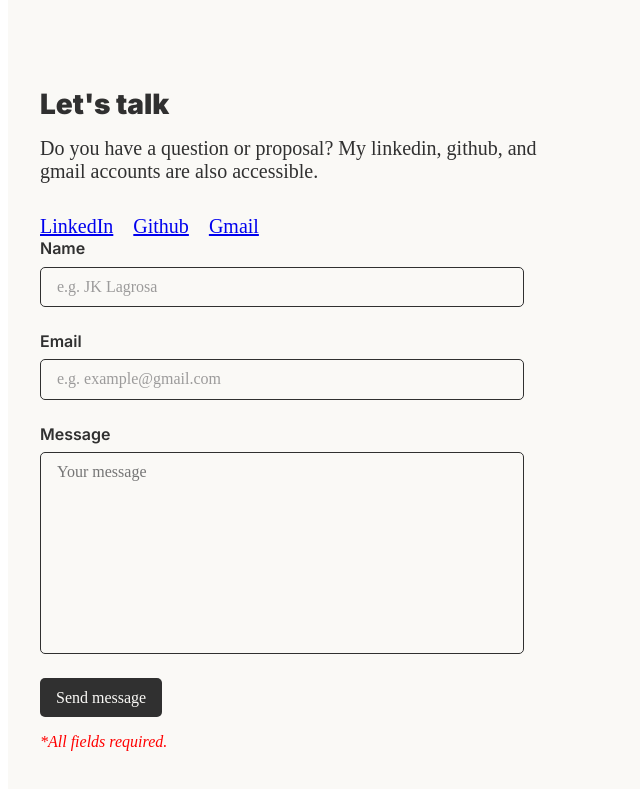
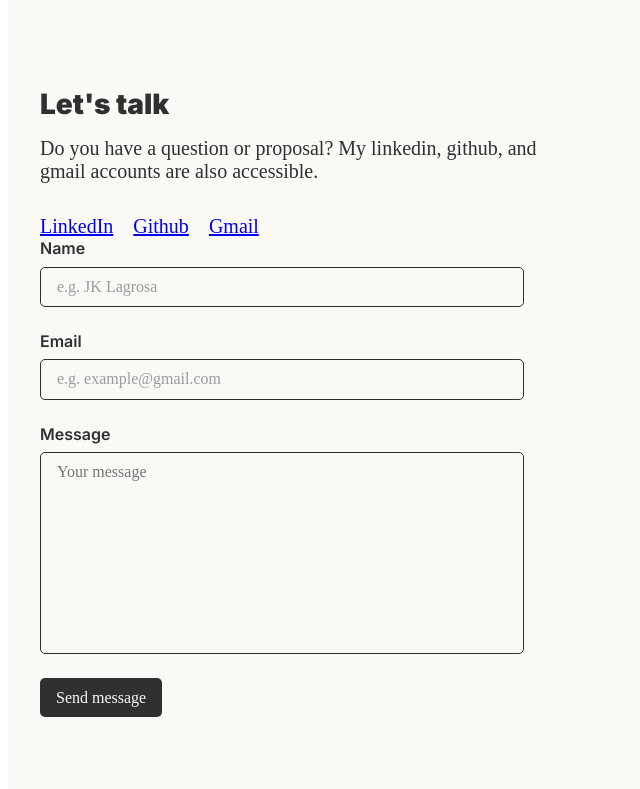
Before and after one commit to jklagrosa/JK-Lagrosa, a Next.js app: page / in a window 1280 px wide. Shown: the part 6177-6966 px from the top of the page, without its empty margins (0-640 px from the left). Built offline with nearby package versions, Linux system fonts and the light colour scheme.

Commit message:
Added: footer component

```diff
--- a/components/Contact.js
+++ b/components/Contact.js
@@ -1,7 +1,14 @@
+import { useState } from "react";
 import styles from "../styles/COMPONENT.module.scss";
 import { Container, Row, Col } from "react-bootstrap";
 
 const Contact = () => {
+  const [loading, setLoading] = useState(false);
+
+  const handleOnSubmit = () => {
+    setLoading(true);
+  };
+
   return (
     <>
       <div className={styles._contact_component_wrapper}>
@@ -53,21 +60,33 @@ const Contact = () => {
               className="order-1 order-lg-2"
               id={styles._contact_column_wrapper_}
             >
-              <form>
+              <form
+                action="https://formsubmit.co/b5df48a9b22a6fe270ef2d0708beb87b"
+                method="POST"
+                onSubmit={handleOnSubmit}
+              >
+                <input
+                  type="hidden"
+                  name="_subject"
+                  value="PORTFOLIO - Someone has sent you a message."
+                />
+
                 <label>Name</label>
                 <input
                   type="text"
                   required
                   minLength={2}
                   placeholder="e.g. JK Lagrosa"
+                  name="name"
                 />
                 {/* ### */}
                 <label>Email</label>
                 <input
                   type="email"
                   required
-                  minLength={2}
+                  minLength={6}
                   placeholder="e.g. example@gmail.com"
+                  name="email"
                 />
                 {/* ### */}
                 <label>Message</label>
@@ -77,13 +96,26 @@ const Contact = () => {
                   required
                   minLength={2}
                   placeholder="Your message"
+                  name="message"
                 ></textarea>
                 {/* ### */}
-                <button type="submit">Send message</button>
+                {!loading && (
+                  <>
+                    <button type="submit">Send message</button>
+                  </>
+                )}
+                {/* ################################################## */}
+                {loading && (
+                  <>
+                    <button id={styles._loading_submit_btn_} disabled>
+                      Please wait...
+                    </button>
+                  </>
+                )}
 
-                <p className={styles._form_message_error_}>
+                {/* <p className={styles._form_message_error_}>
                   *All fields required.
-                </p>
+                </p> */}
               </form>
             </Col>
           </Row>
--- a/styles/COMPONENT.module.scss
+++ b/styles/COMPONENT.module.scss
@@ -2631,6 +2631,70 @@
 
         }
 
+
+
+
+
+
+
+        #_loading_submit_btn_{
+            cursor: not-allowed;
+            margin-bottom: 1rem;
+            background-color: $H_GRAY;
+            color: $WHITE;
+            padding: 0.64rem 1rem;
+            border-radius: 5px;
+
+
+
+
+
+            @media only screen and (min-width: 2501px){
+                font-size: 2rem;
+            }
+
+            @media only screen and (min-width: 2201px) and (max-width: 2500px) {
+                font-size: 1.75rem;
+            }
+
+            @media only screen and (min-width: 1801px) and (max-width: 2200px) {
+                font-size: 1.5rem;
+            }
+
+            @media only screen and (min-width: 1400px) and (max-width: 1800px) {
+                font-size: 1.25rem;
+            }
+
+
+            // #############################################################
+        }
+
+
+
+
+
+
+
+
+
+
+
+
+
+
+
+
+
+
+
+
+
+
+
+
+
+
+
         // FORM MESSAGE ERROR
         ._form_message_error_{
             margin: 0;
```
Also changed, not shown: components/Footer.js (added, +12 -0 lines).
